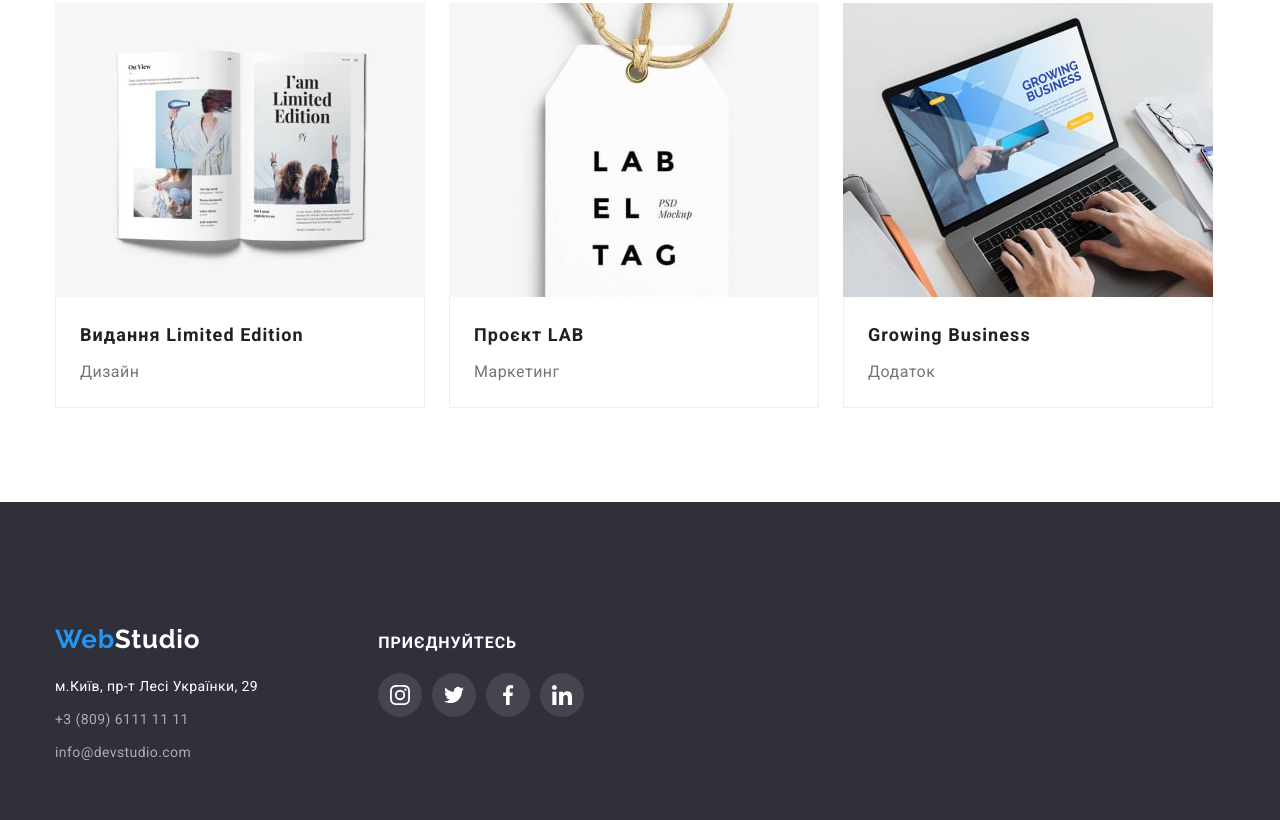
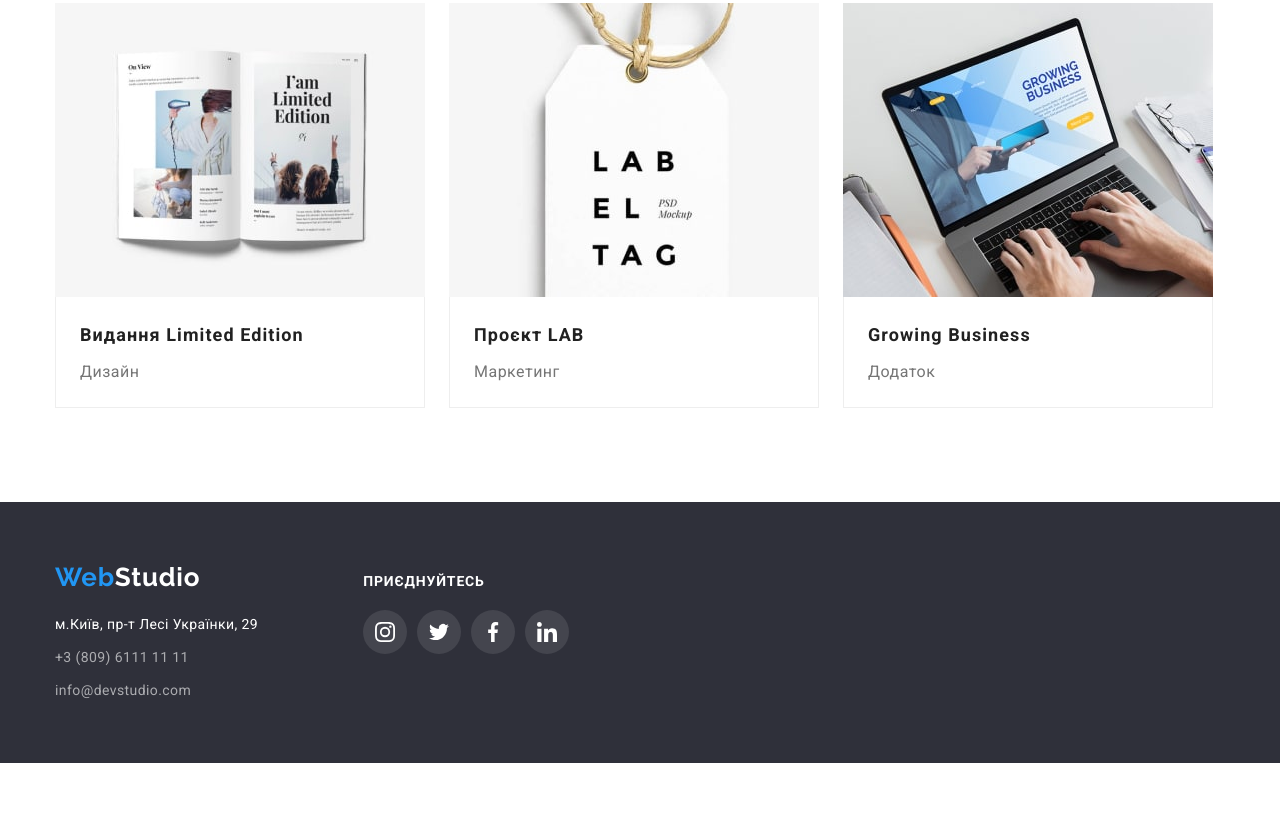
Before and after one commit to SvitlanaDy/goit-markup-hw-04, a plain HTML site: page portfolio.html in a window 1280 px wide. Shown: the part 1126-1946 px from the top of the page. After the commit the page ends 1889 px from the top, so only its background shows below. Drawn offline with nearby package versions, Linux system fonts and the light colour scheme.

Commit message:
Second-check

```diff
--- a/css/styles.css
+++ b/css/styles.css
@@ -121,13 +121,14 @@ button {
 
 .header-list{
     display:flex;
+    gap:50px;
 
 }
 .header-adress-email{
     margin-right: 50px;
 }
 .header-item{
-    margin-left: 50px;
+
     }
 
 .header-link{
@@ -498,9 +499,9 @@ margin-bottom: 50px;
 
 .regular-customers-item{
     min-width: 170px;
-    border:1px solid #AFB1B8;
+
     flex-basis:auto;
-    border-radius:4px;
+
 }
 
 .regular-soc-link{
@@ -512,6 +513,8 @@ margin-bottom: 50px;
   align-items: center;
  padding: 16px 0;
  color:var(--soc-icon-color);
+ border:1px solid #AFB1B8;
+ border-radius:4px;
 
 
 }
@@ -523,12 +526,10 @@ margin-bottom: 50px;
 .regular-soc-link:hover,
 .regular-soc-link:focus{
  color: var(--main-hover-color);
+ border-color: var(--main-hover-color);
 
 }
-.regular-customers-item:hover,
-.regular-customers-item:focus{
-  border-color: var(--main-hover-color);
-}
+
 
 
 
@@ -567,7 +568,7 @@ margin-bottom: 50px;
   margin-bottom: 54px;
 }
 .examples-items{
-
+  width: calc(100%-90px)/3;
 }
 
 .about-button-examples{
@@ -607,7 +608,7 @@ box-shadow: 0px 2px 2px 0px rgba(0, 0, 0, 0.12),
 
 .examples{
 
-  width: calc(100%-90px)/3;
+
 }
 
 .examples-text-content{
@@ -703,7 +704,7 @@ color: var(--main-footer-adress-color);
   }
 
   .footer-container{
-    display:block;
+
     display:flex;
     align-items: baseline;
 
@@ -717,28 +718,15 @@ color: var(--main-footer-adress-color);
   }
 
   .right{
-    display: flex;
-    align-items: center;
-    justify-content: space-between;
-    padding-top: 72px;
-    padding-bottom: 100px;
-    padding-left:auto;
-    padding-right:auto;
+
     margin-left:70px;
 
   }
-  .footer-adress-soc-section{
-    display:flex;
-    max-width: 206px;
-    display:block;
 
-
-
-  }
   .footer-soc-title{
 
     color: var(--main-white-color);
-    Font-size: 16px;
+    Font-size: 14px;
     font-weight: 700;
     line-height: 1.14;
     letter-spacing: 0.06em;
--- a/portfolio.html
+++ b/portfolio.html
@@ -190,9 +190,8 @@
 
 
          <div class="right">
-            <div class="container footer-adress-soc-section">
-             <h2 class="footer-soc-title">Приєднуйтесь
-             </h2>
+             <p class="footer-soc-title">Приєднуйтесь
+             </p>
              <ul class="footer-soc-list">
                <li class="footer-soc-item">
                 <a class="footer-soc-link" href="">
@@ -225,7 +224,7 @@
                       </a>
                     </li>
                </ul>
-            </div>
+
          </div>
 
        </address>
```
Also changed, not shown: index.html (+1 -2 lines).
